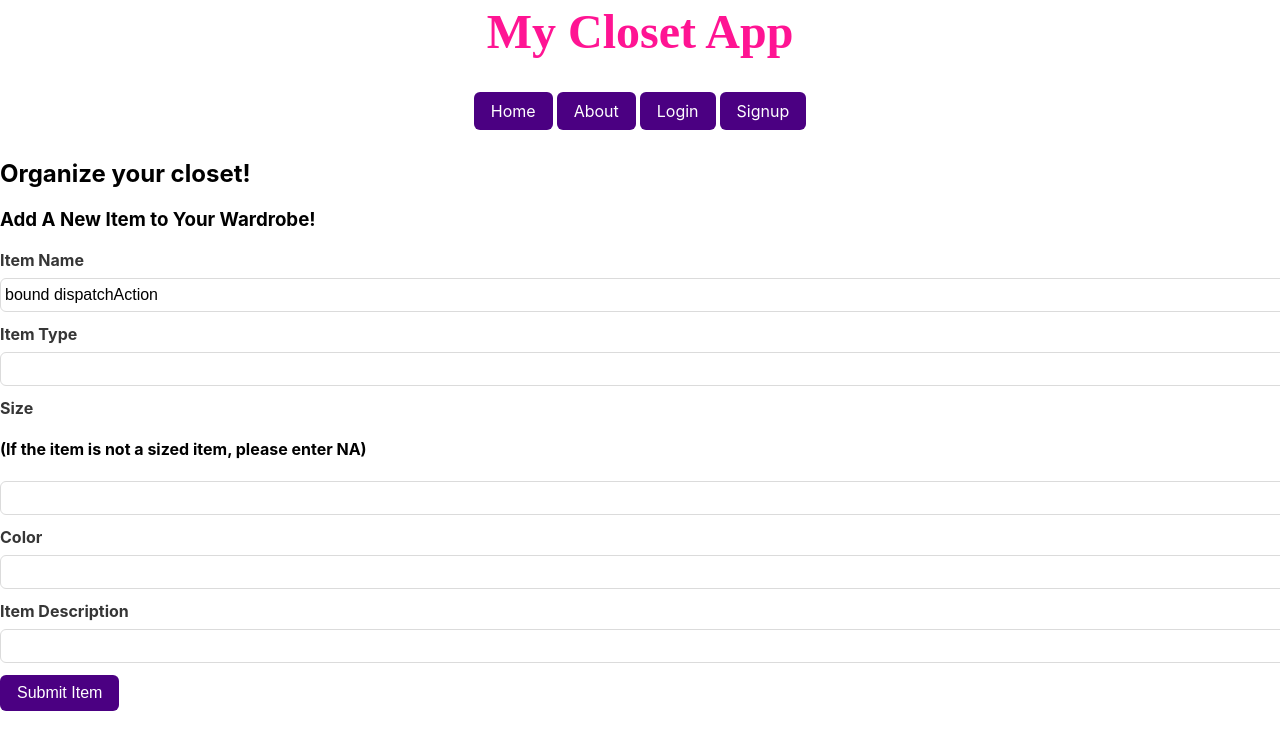
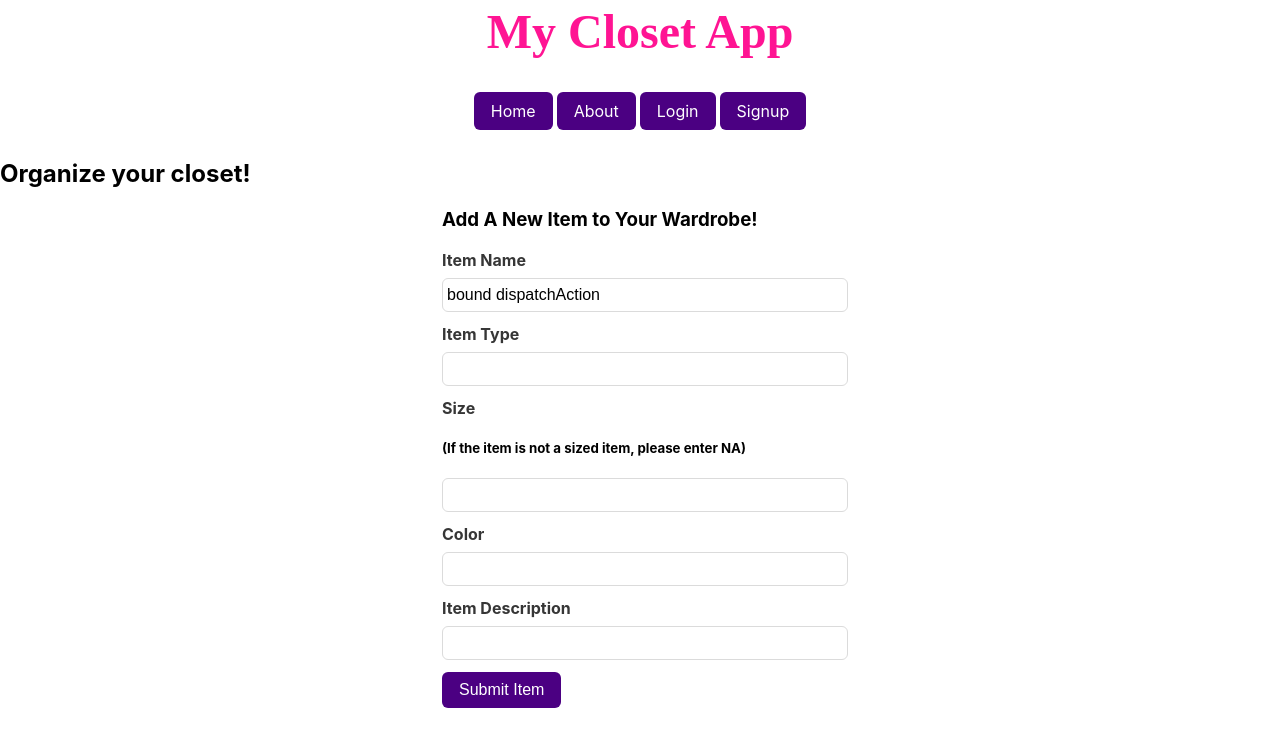
Before and after one commit to e-clawson/my-closet-app, a React (Create React App) app in the folder client/: page /newitem in a window 1280 px wide. Shown: the top 750 px of the page. Built offline with nearby package versions, Linux system fonts and the light colour scheme; no server answers.

Commit message:
update styling on form field

```diff
--- a/client/src/components/items/NewItemForm.js
+++ b/client/src/components/items/NewItemForm.js
@@ -1,6 +1,7 @@
 import { useState } from "react"
 import { useHistory } from "react-router-dom"
 import { Button, Input, FormField, Label } from "../../styles";
+import Container from '@mui/material/Container';
 
 const ItemForm = () => {
   const [item, setItem] = useState({
@@ -47,6 +48,7 @@ const ItemForm = () => {
 
   return (
     <>
+      <Container component="main" maxWidth="xs">
       <h3>Add A New Item to Your Wardrobe!</h3>
       <form onSubmit={handleSubmit}>
       <FormField>
@@ -58,8 +60,8 @@ const ItemForm = () => {
           value={setItem.name}
           onChange={handleChange}
         />
-        </FormField>
-        <FormField>
+         </FormField>
+         <FormField>
         <Label htmlFor="type">Item Type</Label>
         <Input
           type="text"
@@ -71,7 +73,7 @@ const ItemForm = () => {
         </FormField>
         <FormField>
         <Label htmlFor="size">Size</Label>
-        <h4>(If the item is not a sized item, please enter NA)</h4>
+        <h5>(If the item is not a sized item, please enter NA)</h5>
         <Input
           type="text"
           name="size"
@@ -100,11 +102,11 @@ const ItemForm = () => {
           onChange={handleChange}
         />
          </FormField>
-
       <FormField>
         <Button type="submit">Submit Item</Button>
       </FormField>
     </form>
+    </Container>
     </>
   )
 }
```
